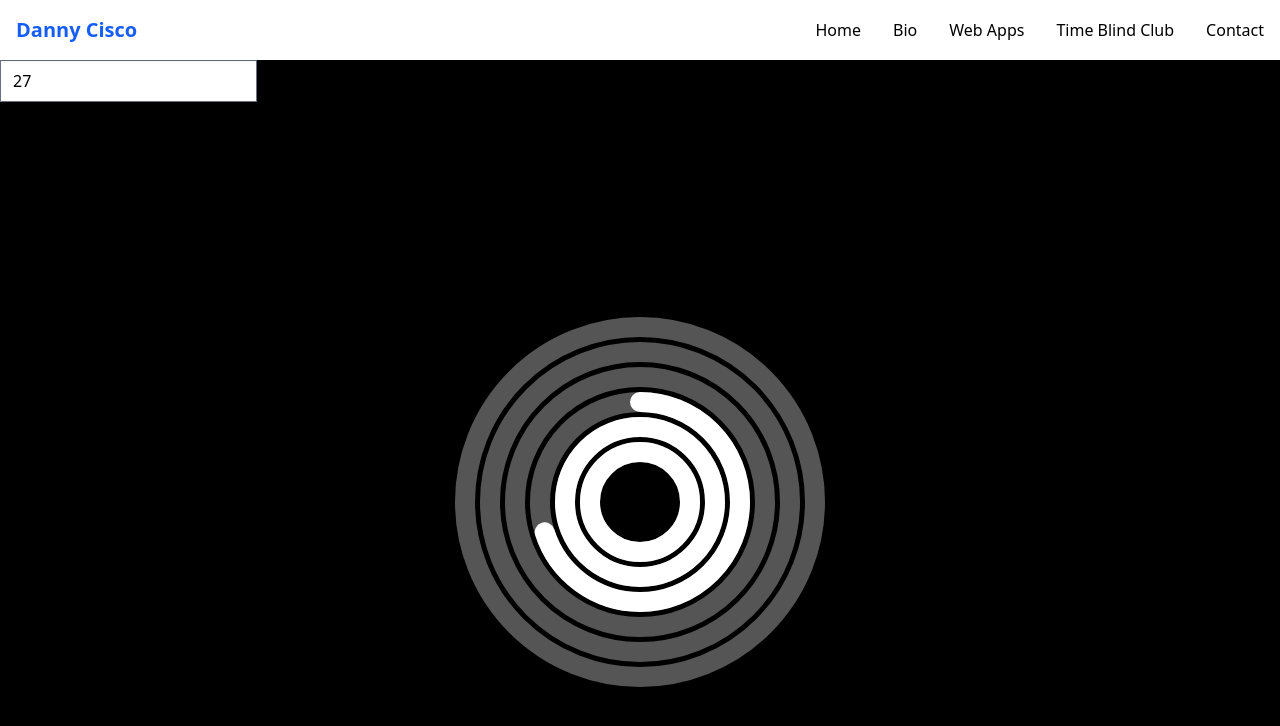
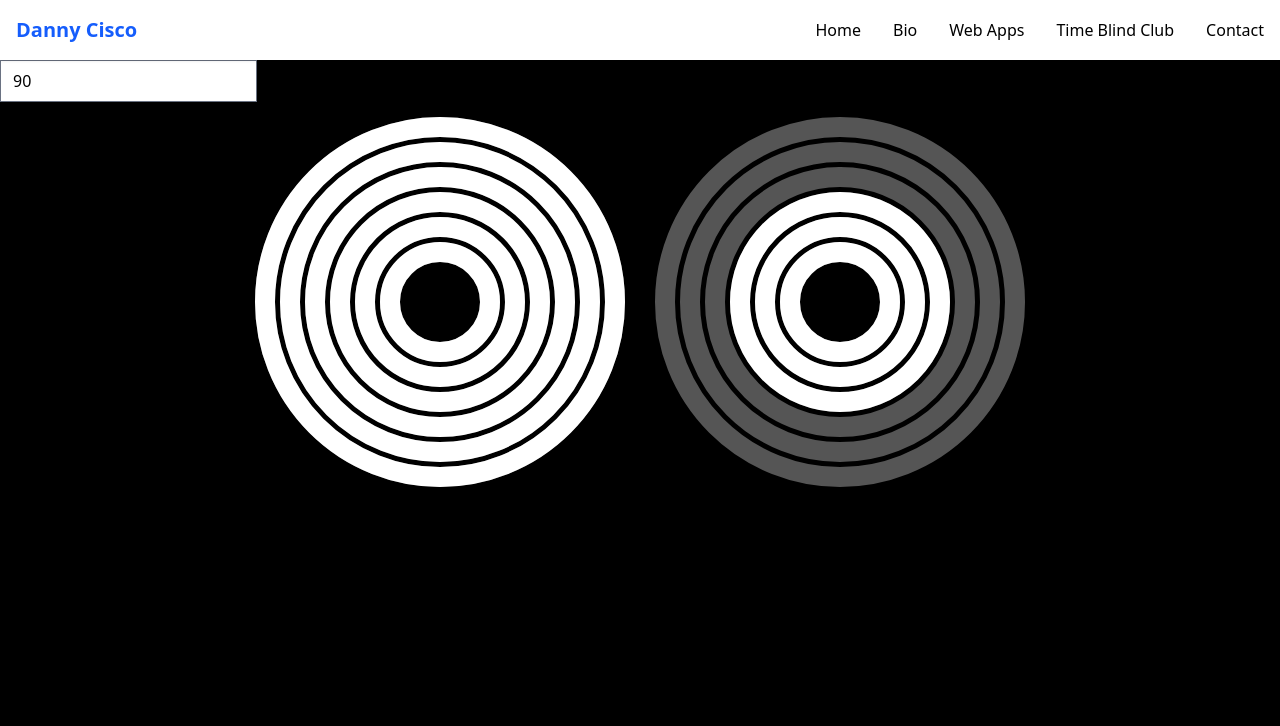
Before and after one commit to Danny-Cisco/danny-cisco, a SvelteKit app: page /timeblindclub in a window 1280 px wide. Shown: the top 726 px of the page. Built offline with nearby package versions, Linux system fonts and the light colour scheme.

Commit message:
multiple circles working

```diff
--- a/src/routes/timeblindclub/+page.svelte
+++ b/src/routes/timeblindclub/+page.svelte
@@ -1,13 +1,21 @@
 <script>
 	import FullCircle from '$lib/components/ring-timer/FullCircle.svelte';
-	let nowMins = 27;
+	let nowMins = 90;
+
+	// Function to generate an array of hours and remaining minutes
+	$: hoursArray = Array(Math.floor(nowMins / 60)).fill(60);
+	$: console.log('🚀 ~ hoursArray:', hoursArray);
+	$: remainder = nowMins % 60;
+	$: if (remainder > 0) hoursArray.push(remainder);
 </script>
 
 <div class="h-full w-full bg-black">
 	<input type="number" bind:value={nowMins} />
-	<div class="flex h-full flex-col items-center justify-center">
-		{#key nowMins}
-			<FullCircle {nowMins} />
-		{/key}
-	</div>
+	{#key nowMins}
+		<div class="flex flex-wrap items-center justify-center">
+			{#each hoursArray as mins, index}
+				<FullCircle nowMins={mins} />
+			{/each}
+		</div>
+	{/key}
 </div>
```
